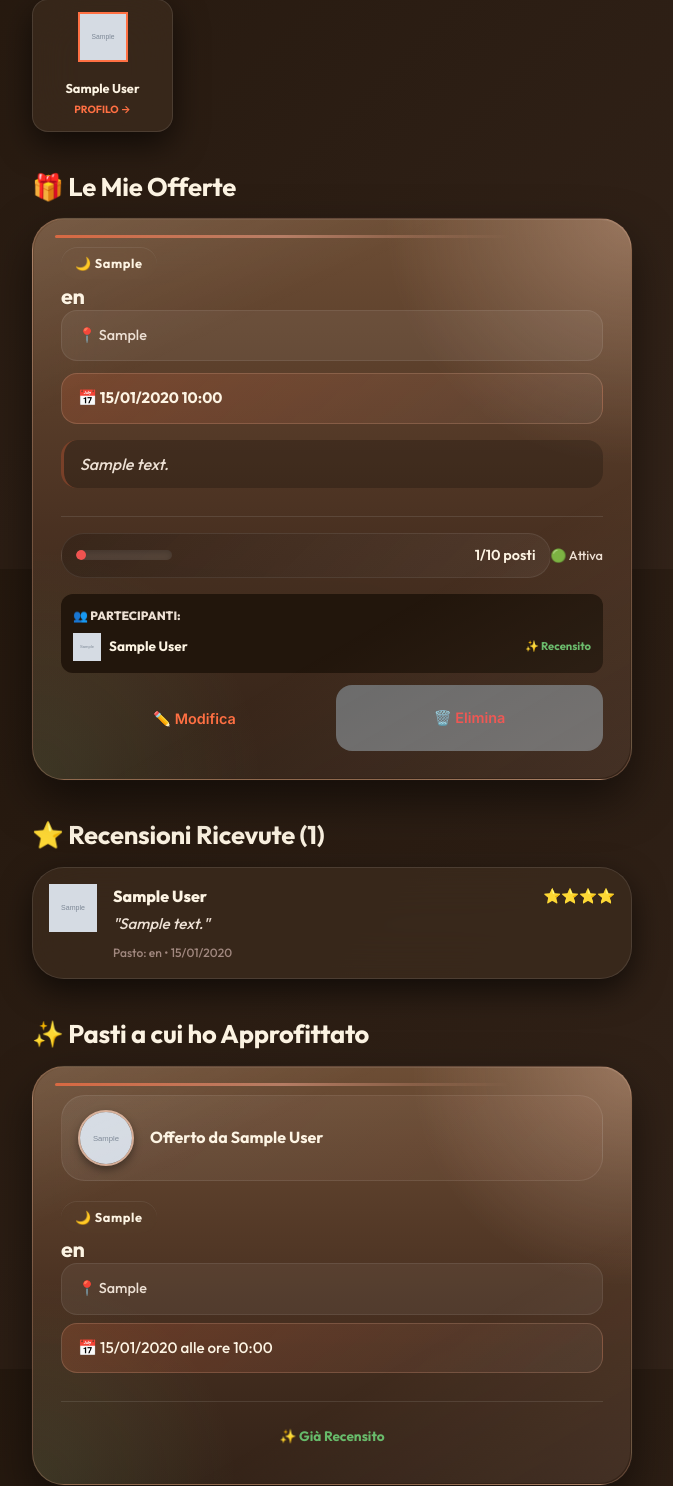
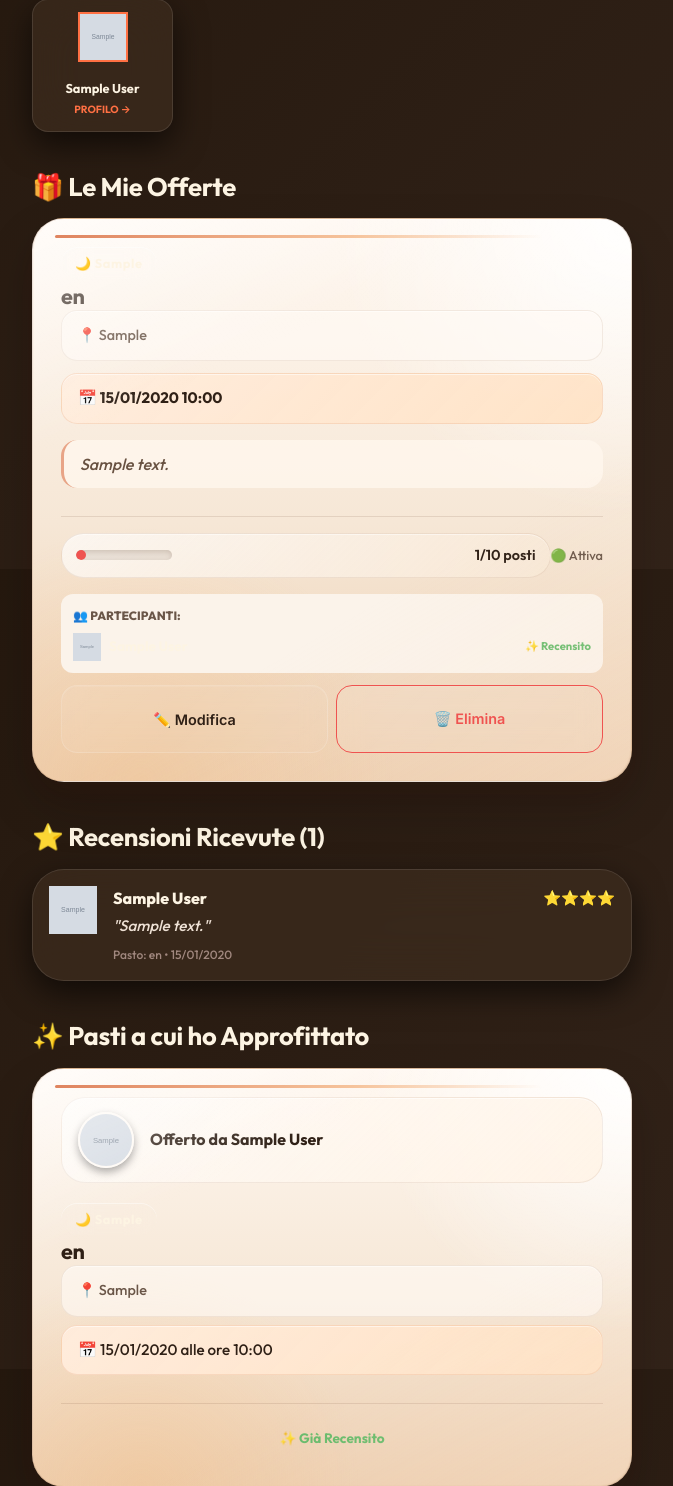
Before and after one commit to mellutecno/ApprofittOffro, a Flask app: page /profile in a window 1280 px wide. Shown: the part 1831-3317 px from the top of the page, without its empty margins (308-981 px from the left). Run offline with Flask 3, Linux system fonts and the light colour scheme; a user stored in the database is signed in; tables that the repository leaves empty hold one stand-in row (values such as "Sample post"); grey boxes marked "Sample" are stand-in pictures; some libraries are stand-ins or nearby versions.

Commit message:
Style: shift offer cards to premium cream palette

```diff
--- a/execution/static/css/styles.css
+++ b/execution/static/css/styles.css
@@ -167,6 +167,34 @@ a:hover { color: var(--primary-dark); }
 }
 .btn-accent:hover {
     box-shadow: 0 10px 20px rgba(255, 112, 67, 0.3);
+    transform: translateY(-2px);
+}
+
+.btn-outline {
+    background: linear-gradient(135deg, rgba(255, 255, 255, 0.08), rgba(255, 255, 255, 0.03));
+    color: var(--text-main);
+    border: 1px solid rgba(255, 255, 255, 0.16);
+    box-shadow: inset 0 1px 0 rgba(255, 255, 255, 0.08);
+    backdrop-filter: blur(12px);
+    -webkit-backdrop-filter: blur(12px);
+}
+
+.btn-outline:hover {
+    border-color: var(--border-hover);
+    background: linear-gradient(135deg, rgba(255, 255, 255, 0.14), rgba(255, 255, 255, 0.06));
+    transform: translateY(-2px);
+}
+
+.btn-success {
+    background: linear-gradient(135deg, #5DAF70, #2F7D44);
+    color: white;
+    font-weight: 700;
+    border: 1px solid rgba(255, 255, 255, 0.12);
+    box-shadow: 0 10px 18px rgba(51, 122, 69, 0.24);
+}
+
+.btn-success:hover {
+    filter: brightness(1.06);
     transform: translateY(-2px);
 }
 
@@ -772,22 +800,35 @@ textarea.form-control {
     box-shadow: 0 4px 12px rgba(255, 112, 67, 0.3);
 }
 
-/* --- Offer Card (Clean White) --- */
+/* --- Offer Card (Warm Premium Contrast) --- */
 .offer-card {
+    --primary: #D86A3E;
+    --primary-dark: #B74B25;
+    --primary-light: #F1B693;
+    --primary-glow: rgba(216, 106, 62, 0.18);
+    --accent: #79B487;
+    --accent-dark: #5E9A6D;
+    --bg-body: #FBF3EA;
+    --bg-surface: #FFF8F0;
+    --text-main: #2F2016;
+    --text-muted: #6A5648;
+    --text-light: #9A7D68;
+    --border: rgba(111, 76, 49, 0.14);
+    --border-hover: rgba(216, 106, 62, 0.28);
     background:
-        radial-gradient(circle at top right, rgba(255, 210, 186, 0.3), transparent 30%),
-        radial-gradient(circle at bottom left, rgba(129, 199, 132, 0.12), transparent 28%),
-        linear-gradient(180deg, rgba(110, 79, 54, 0.98) 0%, rgba(74, 50, 34, 0.98) 55%, rgba(52, 35, 24, 0.99) 100%);
-    backdrop-filter: blur(32px);
-    -webkit-backdrop-filter: blur(32px);
-    border: 1px solid rgba(255, 190, 158, 0.24);
+        radial-gradient(circle at top right, rgba(255, 255, 255, 0.95), transparent 36%),
+        radial-gradient(circle at 18% 100%, rgba(243, 188, 128, 0.32), transparent 34%),
+        linear-gradient(180deg, #FFF8F1 0%, #F6E7D6 54%, #EDCFB1 100%);
+    backdrop-filter: blur(22px);
+    -webkit-backdrop-filter: blur(22px);
+    border: 1px solid rgba(133, 92, 61, 0.18);
     border-radius: var(--radius-lg);
     padding: 28px;
     transition: var(--transition);
     box-shadow:
-        0 20px 45px rgba(0, 0, 0, 0.5),
-        inset 0 1px 0 rgba(255, 255, 255, 0.09),
-        0 0 0 1px rgba(255, 255, 255, 0.02);
+        0 24px 50px rgba(18, 7, 2, 0.18),
+        0 12px 28px rgba(94, 45, 18, 0.09),
+        inset 0 1px 0 rgba(255, 255, 255, 0.82);
     display: flex;
     flex-direction: column;
     gap: 20px;
@@ -801,8 +842,8 @@ textarea.form-control {
     inset: 1px;
     border-radius: calc(var(--radius-lg) - 1px);
     background:
-        linear-gradient(155deg, rgba(255, 255, 255, 0.08), transparent 24%),
-        linear-gradient(330deg, rgba(255, 210, 186, 0.08), transparent 34%);
+        linear-gradient(155deg, rgba(255, 255, 255, 0.58), transparent 28%),
+        linear-gradient(330deg, rgba(255, 231, 210, 0.24), transparent 36%);
     pointer-events: none;
 }
 
@@ -814,16 +855,16 @@ textarea.form-control {
     width: calc(100% - 44px);
     height: 3px;
     border-radius: 999px;
-    background: linear-gradient(90deg, var(--primary), rgba(255, 171, 145, 0.7), transparent 82%);
-    opacity: 0.72;
+    background: linear-gradient(90deg, #D86A3E, #F4B889 54%, transparent 88%);
+    opacity: 0.82;
     transition: transform 0.3s ease, opacity 0.3s ease;
 }
 
 .offer-card:hover {
-    border-color: rgba(255, 210, 186, 0.42);
+    border-color: rgba(216, 106, 62, 0.3);
     box-shadow:
-        0 30px 64px rgba(0, 0, 0, 0.62),
-        0 0 30px rgba(255, 112, 67, 0.2);
+        0 30px 64px rgba(22, 10, 4, 0.22),
+        0 12px 30px rgba(216, 106, 62, 0.12);
     transform: translateY(-7px) scale(1.01);
 }
 
@@ -837,9 +878,10 @@ textarea.form-control {
     align-items: center;
     gap: 16px;
     padding: 14px 16px;
-    background: linear-gradient(135deg, rgba(255, 255, 255, 0.07), rgba(255, 171, 145, 0.04));
-    border: 1px solid rgba(255, 255, 255, 0.08);
+    background: linear-gradient(135deg, rgba(255, 255, 255, 0.58), rgba(255, 243, 230, 0.9));
+    border: 1px solid rgba(152, 109, 76, 0.12);
     border-radius: var(--radius-md);
+    box-shadow: inset 0 1px 0 rgba(255, 255, 255, 0.55);
 }
 
 .offer-card-header .avatar {
@@ -848,7 +890,7 @@ textarea.form-control {
     border-radius: 50%;
     object-fit: cover;
     box-shadow: var(--shadow-sm);
-    border: 2px solid rgba(255, 210, 186, 0.72);
+    border: 2px solid rgba(255, 250, 245, 0.96);
 }
 
 .offer-card-header .info {
@@ -863,7 +905,7 @@ textarea.form-control {
 
 .offer-card-header .info .meta {
     font-size: 0.85rem;
-    color: #F8C7B4;
+    color: var(--text-light);
 }
 
 /* Badges dei pasti super eleganti */
@@ -876,27 +918,27 @@ textarea.form-control {
     font-size: 0.8rem;
     font-weight: 700;
     letter-spacing: 0.05em;
-    box-shadow: inset 0 1px 0 rgba(255, 255, 255, 0.08);
+    box-shadow: inset 0 1px 0 rgba(255, 255, 255, 0.45);
     backdrop-filter: blur(14px);
     -webkit-backdrop-filter: blur(14px);
 }
 
 .badge-colazione {
-    background: rgba(255, 167, 38, 0.15);
-    color: var(--warning);
-    border: 1px solid rgba(255, 167, 38, 0.3);
+    background: rgba(255, 192, 104, 0.22);
+    color: #915600;
+    border: 1px solid rgba(188, 130, 36, 0.24);
 }
 
 .badge-pranzo {
-    background: rgba(102, 187, 106, 0.15);
-    color: var(--success);
-    border: 1px solid rgba(102, 187, 106, 0.3);
+    background: rgba(121, 180, 135, 0.22);
+    color: #2F6B3E;
+    border: 1px solid rgba(73, 133, 88, 0.22);
 }
 
 .badge-cena {
-    background: rgba(149, 117, 205, 0.15);
-    color: #B39DDB;
-    border: 1px solid rgba(149, 117, 205, 0.3);
+    background: rgba(164, 137, 214, 0.18);
+    color: #62488E;
+    border: 1px solid rgba(112, 86, 167, 0.24);
 }
 
 .offer-card-body h4 {
@@ -904,7 +946,8 @@ textarea.form-control {
     margin-top: 4px;
     margin-bottom: 0;
     letter-spacing: -0.02em;
-    text-shadow: 0 1px 0 rgba(0, 0, 0, 0.12);
+    color: var(--text-main);
+    text-shadow: none;
 }
 
 .offer-card-body .address {
@@ -913,10 +956,11 @@ textarea.form-control {
     display: grid;
     gap: 10px;
     padding: 14px 16px;
-    background: rgba(255, 248, 242, 0.06);
-    border: 1px solid rgba(255, 255, 255, 0.08);
+    background: rgba(255, 250, 245, 0.62);
+    border: 1px solid rgba(145, 101, 70, 0.11);
     border-radius: var(--radius-sm);
     line-height: 1.5;
+    box-shadow: inset 0 1px 0 rgba(255, 255, 255, 0.5);
 }
 
 .offer-card-body .datetime-info {
@@ -928,21 +972,22 @@ textarea.form-control {
     margin-top: 12px;
     font-weight: 700;
     padding: 12px 16px;
-    background: linear-gradient(135deg, rgba(255, 112, 67, 0.18), rgba(255, 255, 255, 0.05));
-    border: 1px solid rgba(255, 190, 158, 0.2);
+    background: linear-gradient(135deg, rgba(255, 236, 220, 0.96), rgba(255, 226, 196, 0.9));
+    border: 1px solid rgba(221, 151, 106, 0.22);
     border-radius: var(--radius-sm);
+    box-shadow: inset 0 1px 0 rgba(255, 255, 255, 0.52);
 }
 
 .offer-card-body .description {
     font-size: 1rem;
-    color: var(--text-muted);
+    color: #685141;
     margin-top: 16px;
     padding: 12px 16px;
-    background: rgba(0, 0, 0, 0.2);
+    background: rgba(255, 248, 238, 0.76);
     border-radius: var(--radius-sm);
     font-style: italic;
     line-height: 1.5;
-    border-left: 3px solid var(--primary-glow);
+    border-left: 3px solid rgba(216, 106, 62, 0.58);
 }
 
 .offer-card-footer {
@@ -966,9 +1011,10 @@ textarea.form-control {
     color: var(--text-main);
     flex: 1;
     padding: 10px 14px;
-    background: linear-gradient(135deg, rgba(0, 0, 0, 0.2), rgba(255, 255, 255, 0.05));
-    border: 1px solid rgba(255, 255, 255, 0.08);
+    background: linear-gradient(135deg, rgba(255, 255, 255, 0.64), rgba(248, 232, 214, 0.92));
+    border: 1px solid rgba(144, 100, 67, 0.12);
     border-radius: 999px;
+    box-shadow: inset 0 1px 0 rgba(255, 255, 255, 0.46);
 }
 
 .offer-card-footer [data-offer-actions] {
@@ -981,10 +1027,10 @@ textarea.form-control {
 .spots-bar {
     width: 96px;
     height: 10px;
-    background: rgba(255, 255, 255, 0.12);
+    background: rgba(74, 49, 31, 0.1);
     border-radius: 999px;
     overflow: hidden;
-    box-shadow: inset 0 2px 6px rgba(0, 0, 0, 0.2);
+    box-shadow: inset 0 2px 5px rgba(75, 45, 24, 0.16);
 }
 
 .spots-bar-fill {
--- a/execution/static/sw.js
+++ b/execution/static/sw.js
@@ -1,8 +1,8 @@
-const CACHE_NAME = 'approfittoffro-v28';
+const CACHE_NAME = 'approfittoffro-v29';
 const ASSETS = [
     '/',
     '/dashboard',
-    '/static/css/styles.css?v=6',
+    '/static/css/styles.css?v=7',
     '/static/js/app.js',
     '/static/img/icon-512.png',
     'https://unpkg.com/leaflet@1.9.4/dist/leaflet.css',
--- a/execution/templates/dashboard.html
+++ b/execution/templates/dashboard.html
@@ -4,7 +4,7 @@
     <meta charset="UTF-8">
     <meta name="viewport" content="width=device-width, initial-scale=1.0">
     <title>Dashboard - ApprofittOffro</title>
-    <link rel="stylesheet" href="{{ url_for('static', filename='css/styles.css') }}?v=6">
+    <link rel="stylesheet" href="{{ url_for('static', filename='css/styles.css') }}?v=7">
     <link rel="manifest" href="/static/manifest.json">
     <meta name="theme-color" content="#FF7043">
     <script>
```
